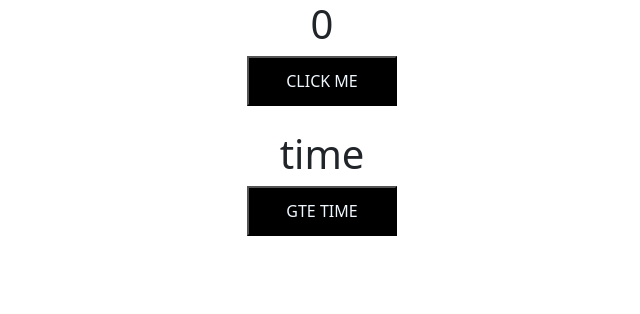
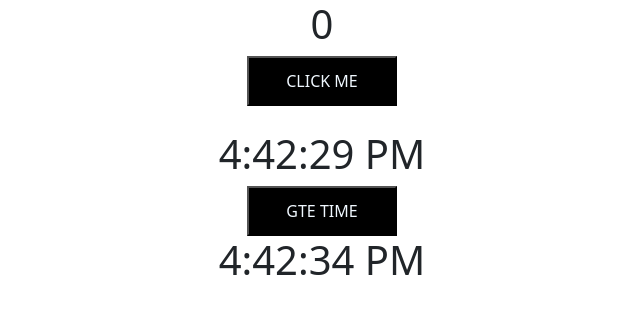
Before and after one commit to Shubham138g/Html, a React (Create React App) app in the folder react/react-app/: page / in a window 1280 px wide. Shown: the top 314 px of the page, without its empty margins (318-958 px from the left). Built offline with nearby package versions, Linux system fonts and the light colour scheme.

Commit message:
make a digital clocl using setinternal and useSatte

```diff
--- a/react/react-app/src/App.js
+++ b/react/react-app/src/App.js
@@ -23,11 +23,25 @@ const favseries = "cartel";
 
 function App() {
   const [count, setCount] = useState(0);
-
   const IncNum = () => {
     setCount(count + 1);
+  }
 
+  let newTime = new Date().toLocaleTimeString();
+  const [time, settime] = useState(newTime);
+  const GetTime = () => {
+    let newTime = new Date().toLocaleTimeString();
+    settime(newTime);
   }
+
+  let dClock = new Date().toLocaleTimeString();
+  const [digitalC, setdigitalC] = useState(dClock);
+
+  const DigitalClock = () => {
+     dClock = new Date().toLocaleTimeString();
+     setdigitalC(dClock);
+    }
+    setInterval(DigitalClock,1000);
 
   // let greeting="kaise ho";
   return (
@@ -55,8 +69,16 @@ function App() {
         <button className='button' onClick={IncNum}>CLICK ME</button>
       </div><br />
       <div className="state">
-        <h1>time</h1>
-        <button className='button'>GTE TIME</button>
+        <h1>
+          {time}
+        </h1>
+        <button className='button' onClick={GetTime}>GTE TIME</button>
+      </div>
+      <div className="state">
+        <h1>
+          {digitalC}
+        </h1>
+        {/* <button className='button' onClick={DigitalClock}>DIGITAL CLOCK</button> */}
       </div>
 
     </>
```
